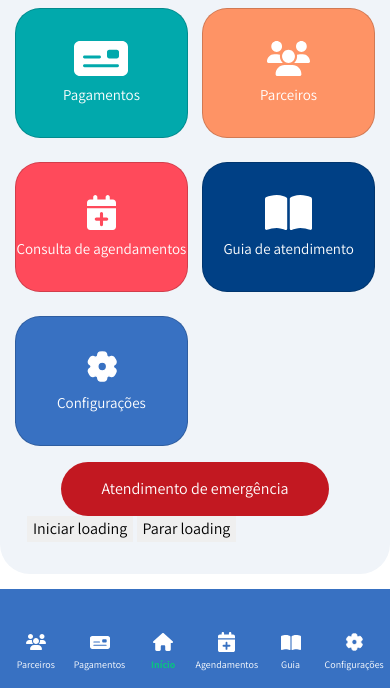
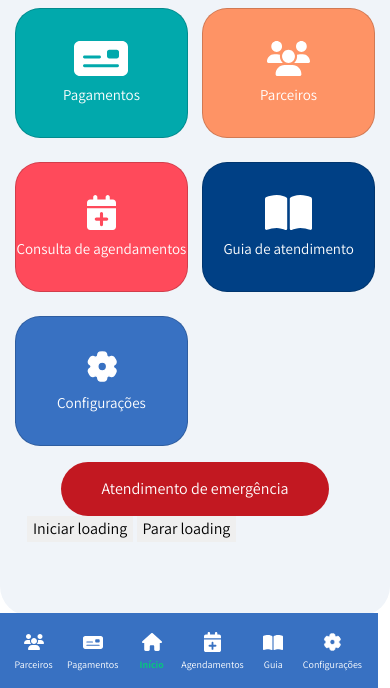
Before and after one commit to juliamariaa/area-do-cliente-kr-saude, a plain HTML site: page index.html in a window 390 px wide. Shown: the part 156-844 px from the top of the page. Drawn offline with nearby package versions, Linux system fonts and the light colour scheme.

Commit message:
melhorando responsividade

```diff
--- a/css/estilo.css
+++ b/css/estilo.css
@@ -131,7 +131,10 @@ nav#mobile .row {
 }
 
 nav#mobile .fixed-bottom{
-  padding: 40px 16px 16px !important;
+  padding: 16px !important;
+  left: 0;
+  width: 100%;
+  z-index: 9999;
 }
 
 nav#mobile p {
@@ -232,7 +235,7 @@ section.inicio {
   position: absolute;
   top: 70px;
   bottom: 56px;
-  height: calc(95vh - 142px);
+  height: calc(100vh - 142px);
   width: 100%;
   overflow-y: auto;
   z-index: 1;
```
